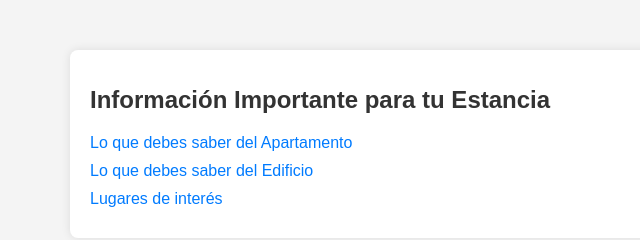
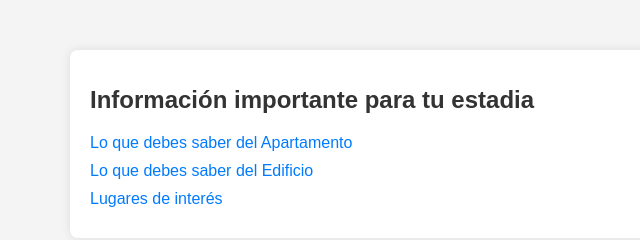
Before and after one commit to Joelordmath/airbees, a plain HTML site: page HTML_1.html in a window 1280 px wide. Shown: the full height of the page, 150-790 px from the left. Drawn offline with Linux system fonts and the light colour scheme.

Commit message:
Update HTML_1.html

```diff
--- a/HTML_1.html
+++ b/HTML_1.html
@@ -3,7 +3,7 @@
 <head>
     <meta charset="UTF-8">
     <meta name="viewport" content="width=device-width, initial-scale=1.0">
-    <title>Información Importante para tu Estancia</title>
+    <title>Información importante para tu estadia</title>
     <style>
         body {
             font-family: Arial, sans-serif;
@@ -50,7 +50,7 @@
 </head>
 <body>
     <div class="container">
-        <h1>Información Importante para tu Estancia</h1>
+        <h1>Información importante para tu estadia</h1>
         <ul>
             <li><a href="https://docs.google.com/document/d/1H1P7xwYYyNVwFuZEMvXnDAI8FFFhYIAhkVcIh0Mv4BE/edit">Lo que debes saber del Apartamento</a></li>
             <li><a href="https://docs.google.com/document/d/1PmdveKDd6vcMAZB5Oa1yxPPNFHto9Wz5UNHT5GWO5Ms/edit">Lo que debes saber del Edificio</a></li>
```
